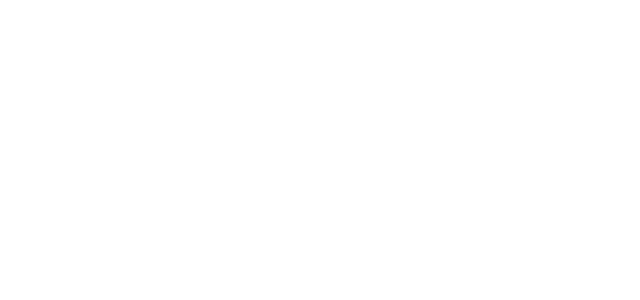
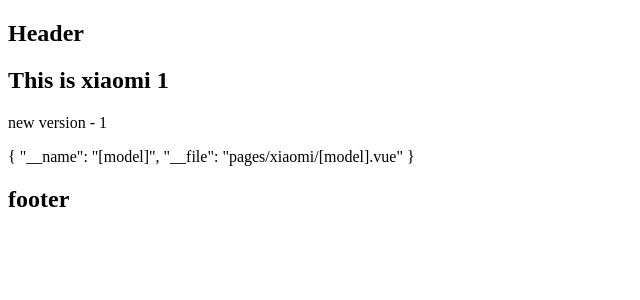
Before and after one commit to Gamer1982/nuxt3-ts-mini, a Nuxt app: page /xiaomi/1 in a window 1280 px wide. Before the commit this address had no page. Shown: the top 300 px of the page, without its empty margins (0-640 px from the left). Built offline with nearby package versions, Linux system fonts and the light colour scheme.

Commit message:
befoor install tailwind

```diff
--- /dev/null
+++ b/layouts/default.vue
@@ -0,0 +1,21 @@
+<template>
+    <div>
+        <header>
+            <h2>Header</h2>
+        </header>
+        <main>
+            <slot />
+        </main>
+        <footer>
+            <h2>footer</h2>
+        </footer>
+    </div>
+</template>
+
+<script setup lang="ts">
+
+</script>
+
+<style scoped>
+
+</style>
--- /dev/null
+++ b/layouts/status.vue
@@ -0,0 +1,14 @@
+<template>
+    <div>
+        <slot />
+    </div>
+    <footer>Footer in status</footer>
+</template>
+
+<script setup lang="ts">
+
+</script>
+
+<style scoped>
+
+</style>
--- a/pages/index.vue
+++ b/pages/index.vue
@@ -1,10 +1,18 @@
 <template>
-    <div>
-        index page
-    </div>
+ <NuxtLink to="/">Home</NuxtLink>
+ <p>--------------------------------</p>
+<NuxtLink to="about">About</NuxtLink>
+<p>----------------------------------</p>
+
+<button @click="goTooAbout">Go too About</button>
+
+ Hello World
 </template>
 
 <script setup lang="ts">
+function goTooAbout(){
+    navigateTo('about')
+}
 
 </script>
 
--- /dev/null
+++ b/pages/status.vue
@@ -0,0 +1,16 @@
+<template>
+    <div>
+        <h3>This is status</h3>
+    </div>
+</template>
+
+<script setup lang="ts">
+definePageMeta({
+    layout: "status"
+})
+</script>
+
+
+<style scoped>
+
+</style>
--- /dev/null
+++ b/pages/xiaomi/[model].vue
@@ -0,0 +1,18 @@
+<template>
+    <div>
+        <h2>This is xiaomi {{ $route.params.model }}</h2>
+        <p>new version - {{ newModel }}</p>
+        <p>{{ $options }}</p>
+    </div>
+</template>
+
+<script setup >
+const newModel = computed(() => {
+    return useRoute().params.model ** 2
+})
+
+</script>
+
+<style scoped>
+
+</style>
--- /dev/null
+++ b/pages/xiaomi/index.vue
@@ -0,0 +1,6 @@
+<template>
+    <div>
+        <h2>Xiaomi </h2>
+
+    </div>
+</template>
```
